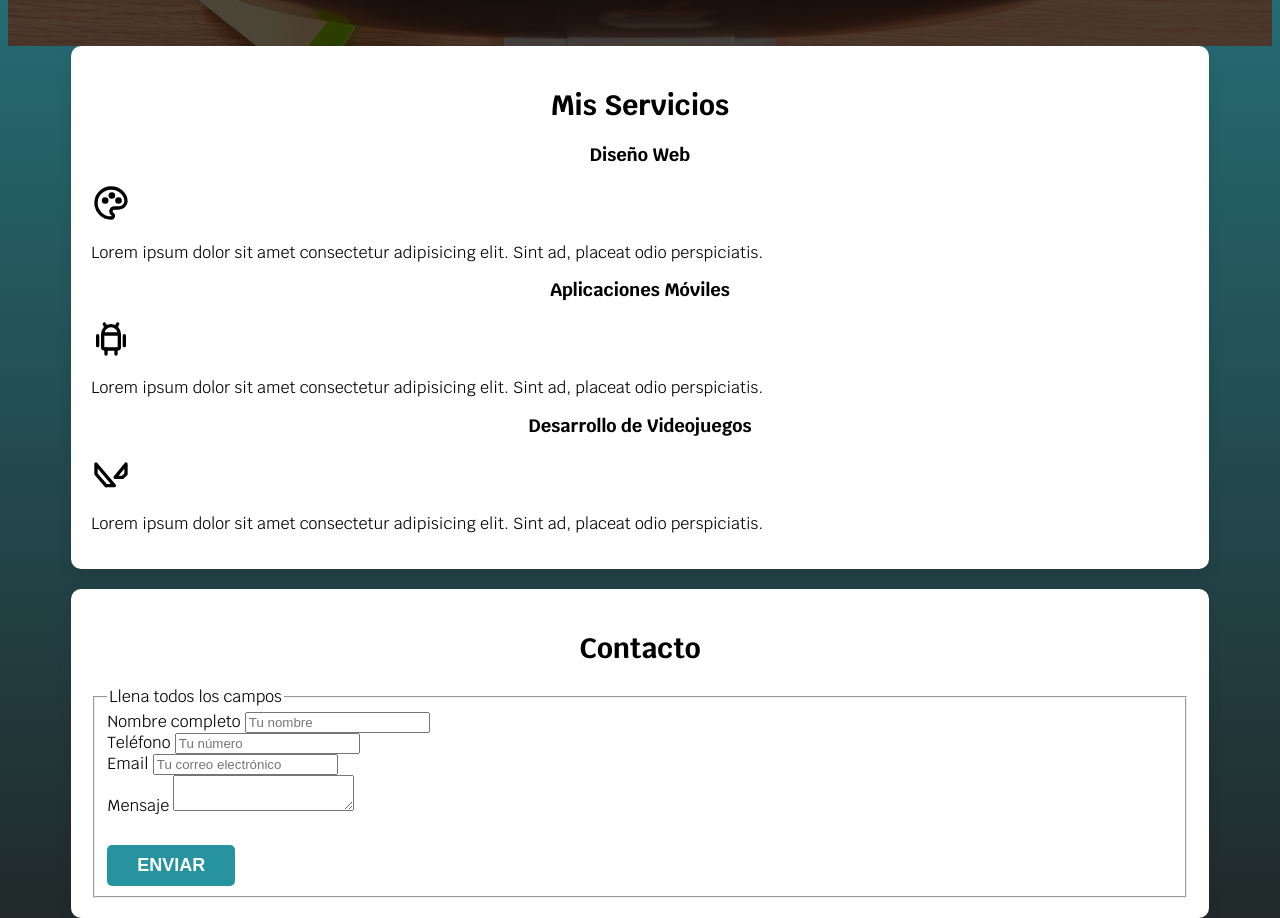
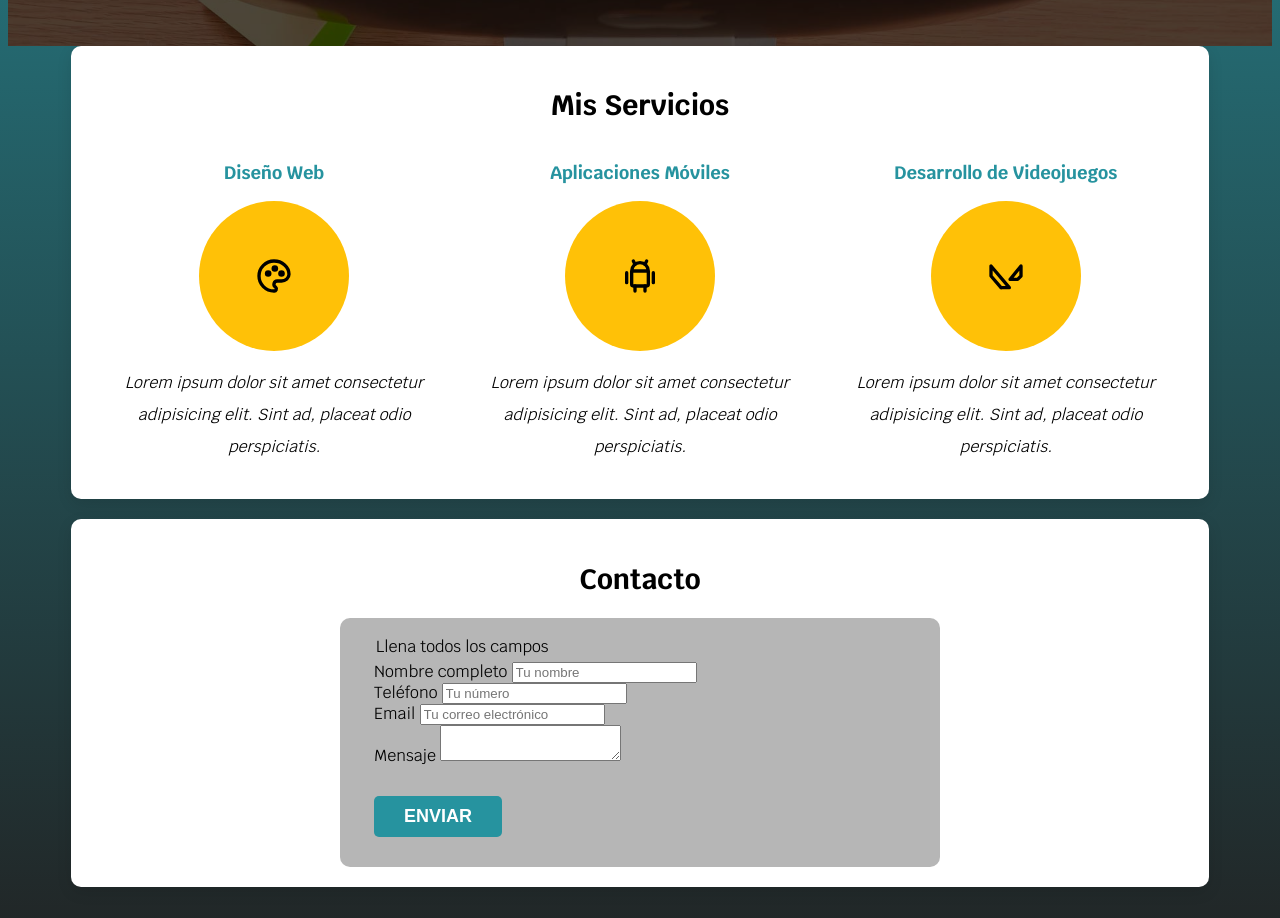
Before and after one commit to FabrizioRodriguez-Tech/Developer-page, a plain HTML site: page index.html in a window 1280 px wide. Shown: the part 556-1474 px from the top of the page. Drawn offline with Linux system fonts and the light colour scheme.

Commit message:
feat(ui): finish service section

```diff
--- a/css/styles.css
+++ b/css/styles.css
@@ -146,6 +146,7 @@ h1, h2, h3 {
   display: inline-block;
   width: 90%;
   text-align: center;
+  border: none;
 }
 
 @media (min-width: 768px) {
@@ -180,3 +181,62 @@ footer {
   padding: 2rem 0;
   color: var(--gris);
 }
+
+/*Servicios*/
+
+@media (min-width:768px){
+  .servicios{
+    display: grid;
+    /* Define el tamaño de las columnas*/
+    /* grid-template-columns: 1fr 1fr 1fr; */
+    /*Define por porcentajes*/
+    /*grid-template-columns: 50% 33% 33%;*/
+    grid-template-columns: repeat(3, 1fr);
+  }
+}
+
+.servicio{
+  display: flex;
+  flex-direction: column;
+  align-items: center;
+}
+
+.servicio h3{
+  color: var(--secundario);
+  font-weight: bold;
+}
+
+.servicio p{
+  /*Interlineado*/
+  line-height: 2;
+  text-align: center;
+  font-style: italic;
+}
+
+.servicio .iconos{
+  height: 15rem;
+  width: 15rem;
+  background-color: var(--primario);
+  border-radius: 50%;
+  display: flex;
+  justify-content: space-evenly;
+  align-items: center;
+}
+
+/*Contacto*/
+.boton:hover{
+  cursor: pointer;
+}
+
+.formulario{
+  background-color: var(--grisClaro);
+  /*Ahorra MQ. ¿Qué es más pequeño, 60rem o 100% del ancho?*/
+  width: min(60rem, 100%);
+  margin: 0 auto;
+  padding: 2rem;
+  border-radius: 1rem;
+}
+
+.formulario fieldset{
+  border: none;
+}
--- a/index.html
+++ b/index.html
@@ -99,8 +99,8 @@
                     <label>Mensaje</label>
                     <textarea></textarea>
                 </div>
-                <div class="enviar">
-                    <input class="boton" type="submit" value="Enviar">
+                <div class="alinear-derecha flex">
+                    <input class="boton w-sm-100" type="submit" value="Enviar">
                 </div>
             </fieldset>
         </form>
```
